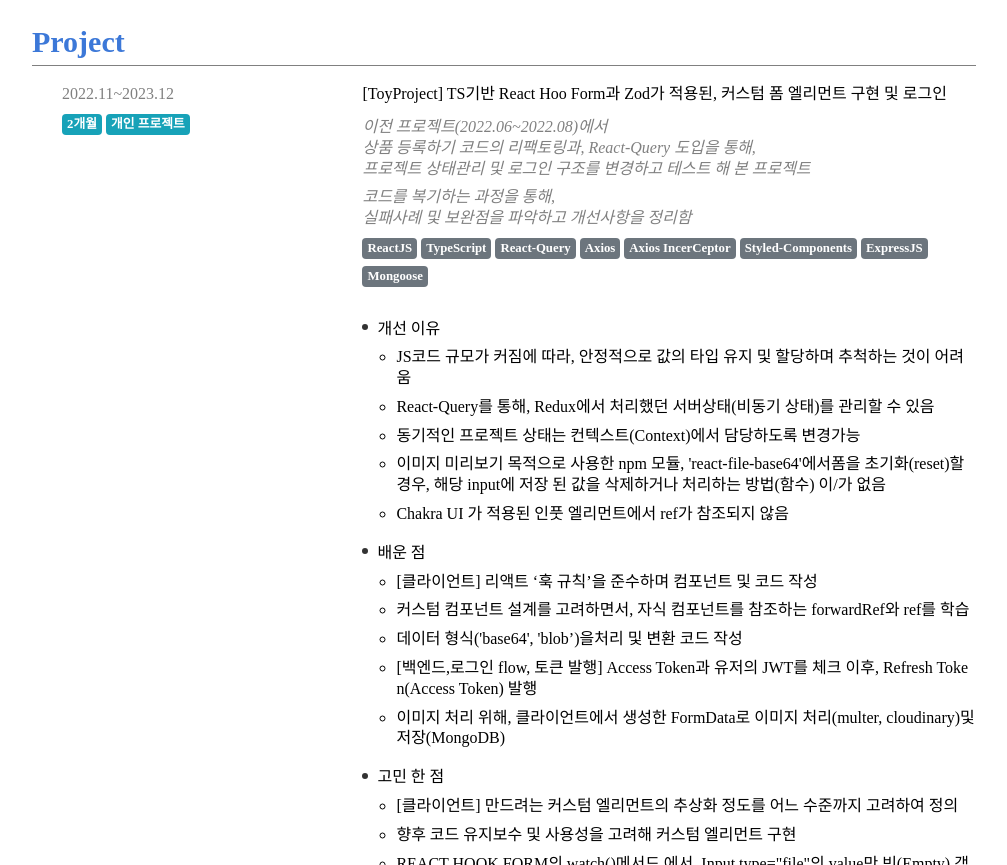
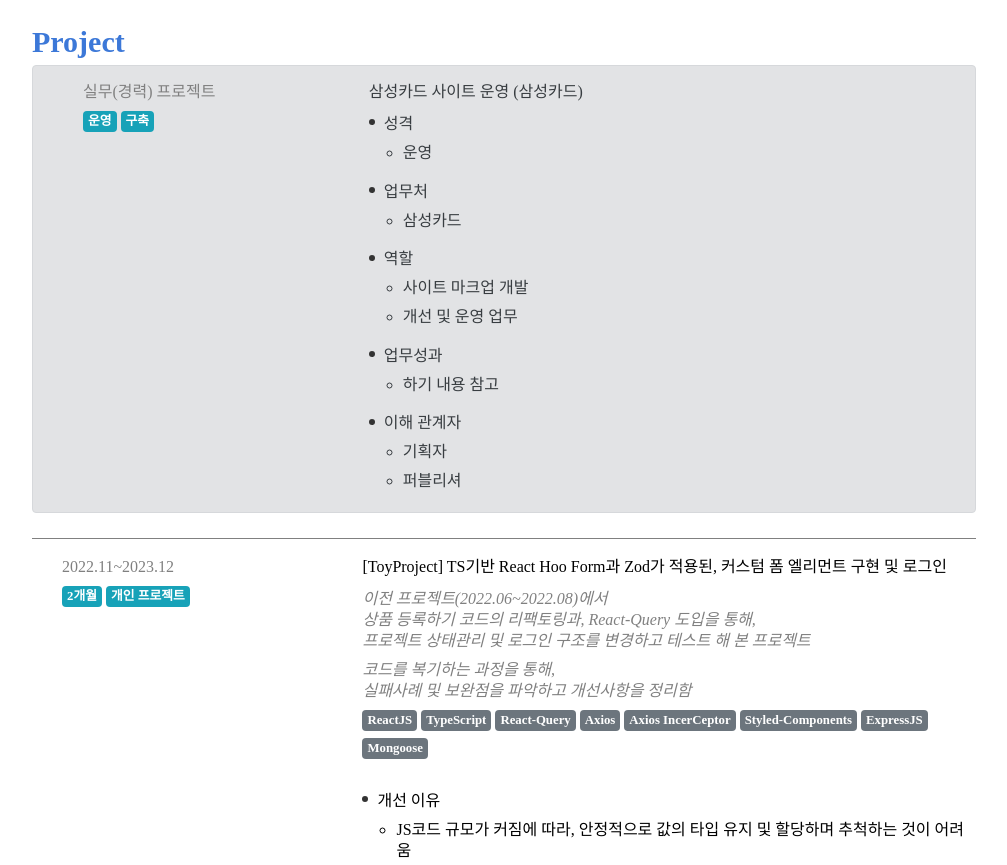
Before and after one commit to searchme86/resume, a plain HTML site: page index.html in a window 1280 px wide. Shown: the part 1082-1947 px from the top of the page, without its empty margins (136-1143 px from the left). Drawn offline with Linux system fonts and the light colour scheme.

Commit message:
👏🏻 add summary

```diff
--- a/index.html
+++ b/index.html
@@ -221,6 +221,70 @@
       <!-- project -->
       <section class="project unit">
         <h1 class="section__title --title">Project</h1>
+        <!-------------------  ------------------->
+        <div class="alert-description">
+          <strong class="offscreen"
+            >개발역량을 키우기 위해 수행한 학습서적 및 배운 점</strong
+          >
+          <div class="workItem divided">
+            <div class="section__left">
+              <span class="workItem__date --date">실무(경력) 프로젝트</span>
+              <ul class="workItem__status badge --period">
+                <li>운영</li>
+                <li>구축</li>
+              </ul>
+            </div>
+            <div class="section__right">
+              <p class="workItem__topic">
+                <strong class="workItem__titlePlace"
+                  >삼성카드 사이트 운영</strong
+                >
+                <span class="workItem__place">(삼성카드)</span>
+              </p>
+              <div class="workItem__content">
+                <ul class="workItem__experience">
+                  <li>
+                    <strong class="workItem__category each-dot">성격</strong>
+                    <ul class="workItem__checklist sub-dot">
+                      <li>운영</li>
+                    </ul>
+                  </li>
+                  <li>
+                    <strong class="workItem__category each-dot">업무처</strong>
+                    <ul class="workItem__checklist sub-dot">
+                      <li>삼성카드</li>
+                    </ul>
+                  </li>
+                  <li>
+                    <strong class="workItem__category each-dot">역할</strong>
+                    <ul class="workItem__checklist sub-dot">
+                      <li>사이트 마크업 개발</li>
+                      <li>개선 및 운영 업무</li>
+                    </ul>
+                  </li>
+                  <li>
+                    <strong class="workItem__category each-dot"
+                      >업무성과</strong
+                    >
+                    <ul class="workItem__checklist sub-dot">
+                      <li>하기 내용 참고</li>
+                    </ul>
+                  </li>
+                  <li>
+                    <strong class="workItem__category each-dot"
+                      >이해 관계자</strong
+                    >
+                    <ul class="workItem__checklist sub-dot">
+                      <li>기획자</li>
+                      <li>퍼블리셔</li>
+                    </ul>
+                  </li>
+                </ul>
+              </div>
+            </div>
+          </div>
+        </div>
+        <!-------------------  ------------------->
 
         <ul class="section__content">
           <li>
```
